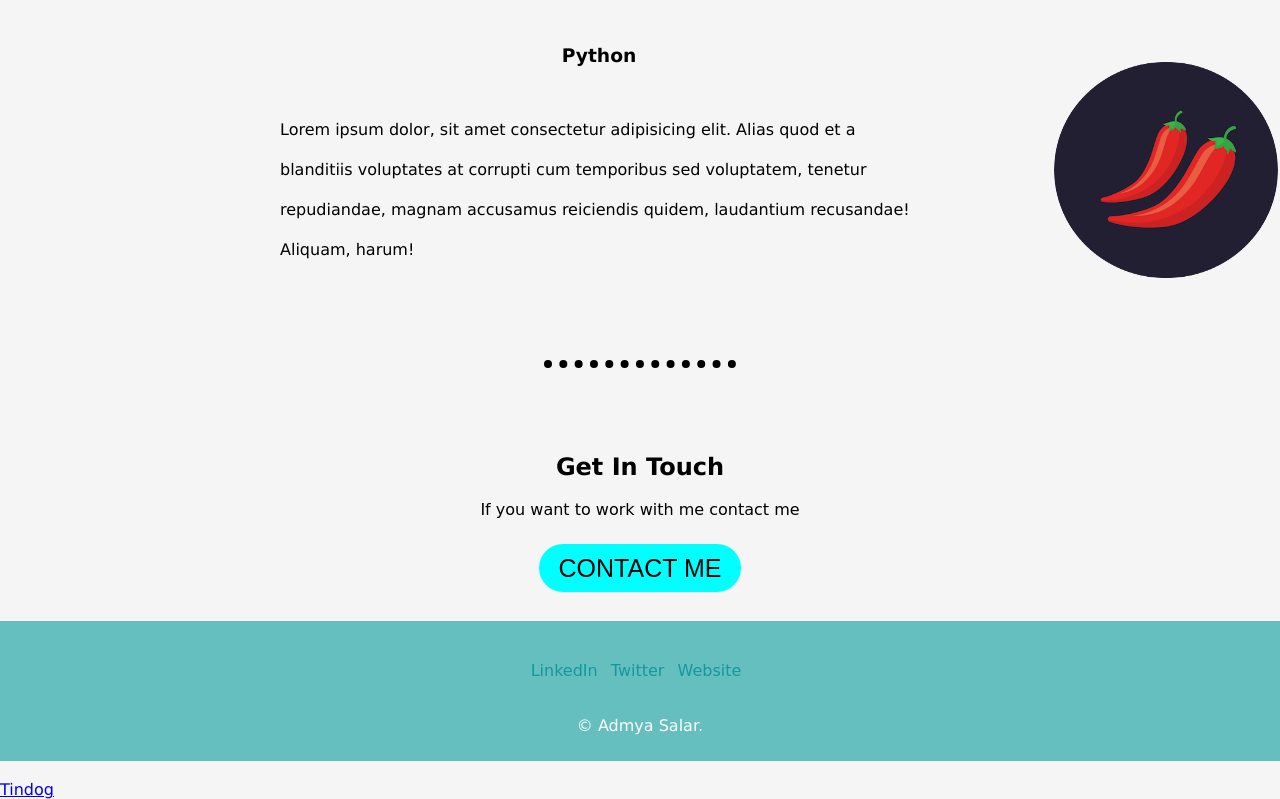
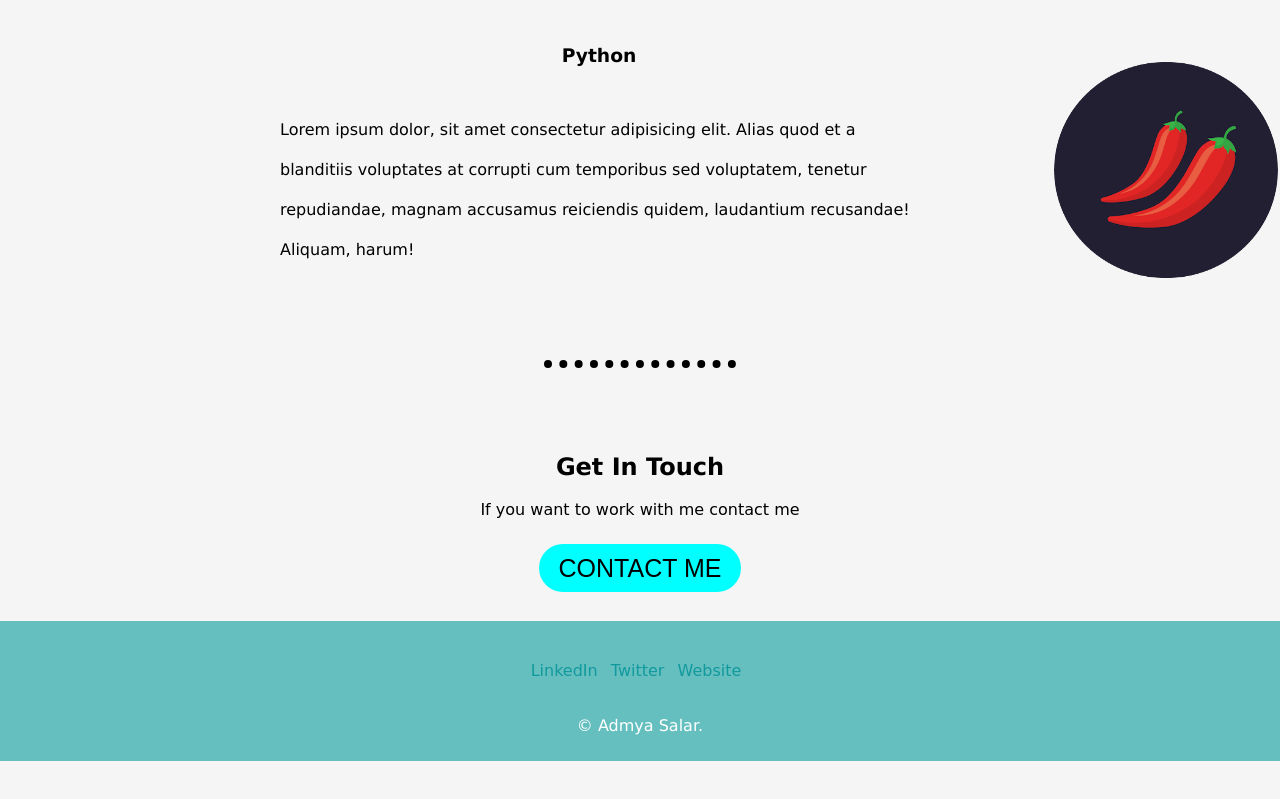
Before and after one commit to Sloth-dev-Salar/cv, a plain HTML site: page index.html in a window 1280 px wide. Shown: the part 995-1794 px from the top of the page. After the commit the page ends 1756 px from the top, so only its background shows below. Drawn offline with Linux system fonts and the light colour scheme.

Commit message:
Update index.html

```diff
--- a/index.html
+++ b/index.html
@@ -65,8 +65,7 @@
         <a class="footer-link" href="https://www.appbrewery.co/">Website</a>
         <p class = "footer">© Admya Salar.</p>
     </div>
-    <br>
-    <a href = "tindog.html">Tindog </a>
+
 
 </body>
 
```
